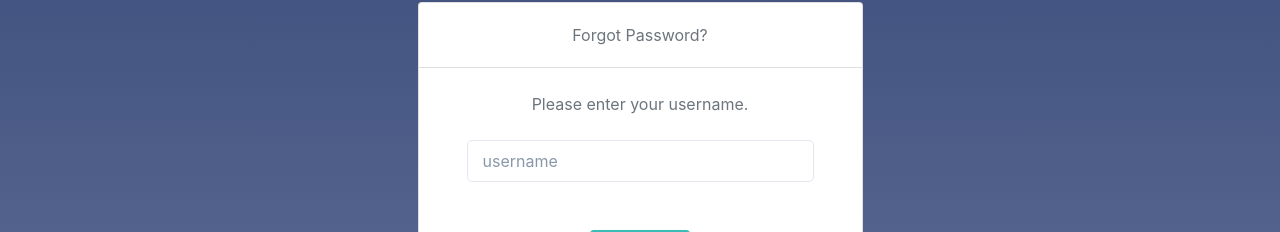
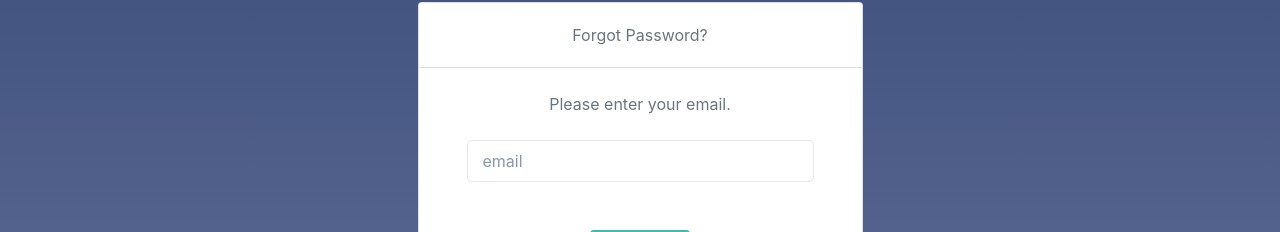
Before and after one commit to rafaelzar/react-portal, a React (Create React App) app: page /forgot-password in a window 1280 px wide. Shown: the part 235-467 px from the top of the page. Built offline with nearby package versions, Linux system fonts and the light colour scheme; no server answers; what aws-amplify would draw is missing.

Commit message:
Added confirm password field and updated username to email.

```diff
--- a/src/pages/auth-pages/ForgotPasswordPage.tsx
+++ b/src/pages/auth-pages/ForgotPasswordPage.tsx
@@ -14,6 +14,7 @@ const ForgotPasswordPage: React.FC = () => {
   const dispatch = useAppDispatch();
   const history = useHistory();
   const [newPassword, setNewPassword] = React.useState('');
+  const [newPasswordConfirmed, setNewPasswordConfirmed] = React.useState('');
   const [username, setUsername] = React.useState('');
   const [sameUsername, setSameUsername] = React.useState('');
   const [code, setCode] = React.useState('');
@@ -34,6 +35,7 @@ const ForgotPasswordPage: React.FC = () => {
 
   const forgotPasswordSubmit = async (e: React.SyntheticEvent) => {
     e.preventDefault();
+    if (newPassword === newPasswordConfirmed) {
       dispatch(forgotPasswordSubmitAuthAction(username, code, newPassword)).then(
         (res: boolean | undefined) => {
           if (res) {
@@ -43,6 +45,9 @@ const ForgotPasswordPage: React.FC = () => {
           }
         },
       );
+    } else {
+      swalError('Passwords do not match');
+    }
   };
   return (
     <>
@@ -57,12 +62,12 @@ const ForgotPasswordPage: React.FC = () => {
                 <Card.Body className='px-lg-5 py-lg-4'>
                   {!isUsernameSubmited ? (
                     <div>
-                      <div className='text-center text-muted mb-4'>Please enter your username.</div>
+                      <div className='text-center text-muted mb-4'>Please enter your email.</div>
                       <form onSubmit={forgotPassword} className='forgot-form'>
                         <input
                           type='text'
                           name='username'
-                          placeholder='username'
+                          placeholder='email'
                           id='email'
                           value={username}
                           onChange={(e) => setUsername(e.target.value)}
@@ -89,28 +94,29 @@ const ForgotPasswordPage: React.FC = () => {
                           </button>
                           <input
                             type='text'
-                            name='username'
-                            placeholder='username'
-                            id='username'
-                            value={sameUsername}
-                            onChange={(e) => setSameUsername(e.target.value)}
+                            name='code'
+                            placeholder='code'
+                            id='code'
+                            value={code}
+                            onChange={(e) => setCode(e.target.value)}
+                            className='mb-3'
                           />
                           <input
-                            type='text'
+                            type='password'
                             name='newPassword'
                             placeholder='new password'
                             id='newPassword'
                             value={newPassword}
                             onChange={(e) => setNewPassword(e.target.value)}
-                            className='my-3'
+                            className='mb-3'
                           />
                           <input
-                            type='text'
-                            name='code'
-                            placeholder='code'
-                            id='code'
-                            value={code}
-                            onChange={(e) => setCode(e.target.value)}
+                            type='password'
+                            name='newPasswordConfirmed'
+                            placeholder='confirm new password'
+                            id='newPasswordConfirmed'
+                            value={newPasswordConfirmed}
+                            onChange={(e) => setNewPasswordConfirmed(e.target.value)}
                           />
                           <input
                             type='submit'
```
Lines whose indentation alone changed are shown as unchanged.
